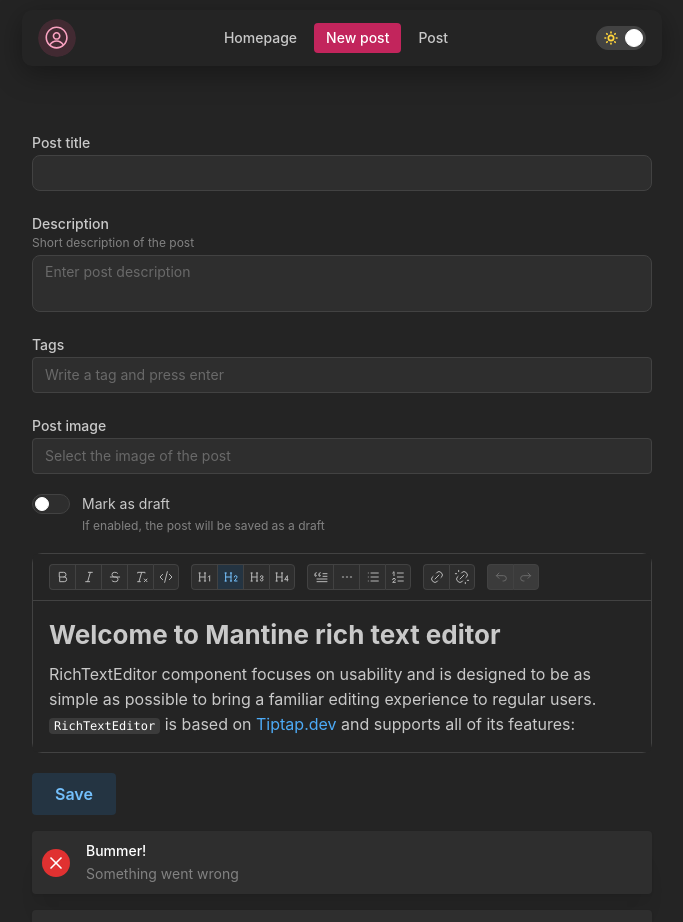
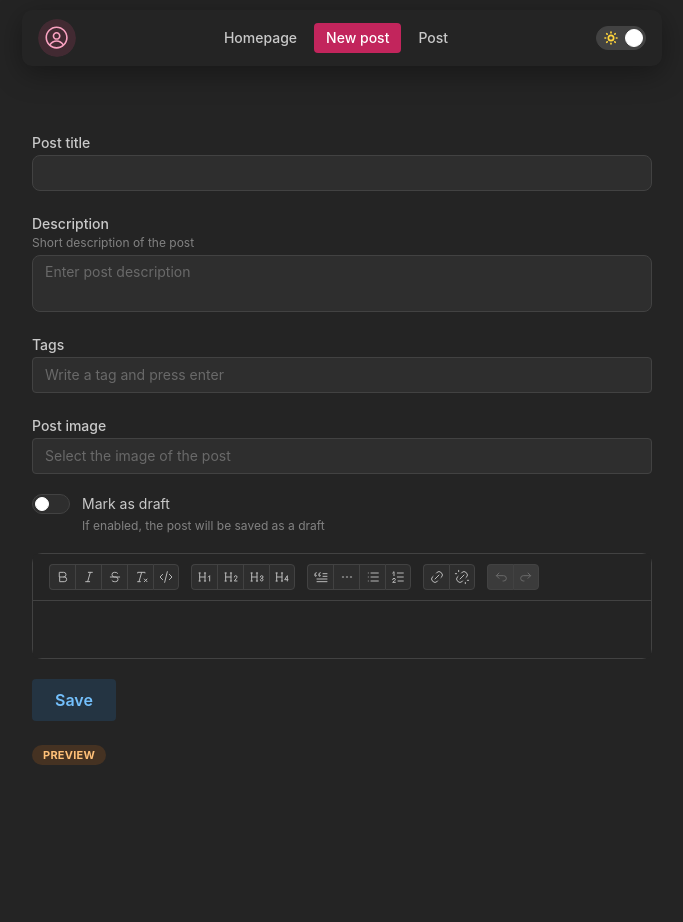
Before and after one commit to davidrdsilva/blog-ui, a Next.js app: page /management/create-post in a window 1280 px wide. Shown: the top 922 px of the page, without its empty margins (298-981 px from the left). After the commit the page ends 800 px from the top, so only its background shows below. Built offline with nearby package versions, Linux system fonts and the light colour scheme.

Commit message:
feat: implement notification system for post saving in TextEditor component

```diff
--- a/src/app/management/create-post/page.tsx
+++ b/src/app/management/create-post/page.tsx
@@ -17,69 +17,22 @@ import StarterKit from "@tiptap/starter-kit";
 import { useState } from "react";
 
 // Import styles
+import "@mantine/tiptap/styles.css";
 import TiptapRenderer from "@shared/components/content-renderer";
-import "@mantine/tiptap/styles.css";
 import classes from "@styles/create-post/styles.module.css";
 
 // Mock
+import { Post } from "@shared/types/post.type";
 import { postMock } from "../../../../mocks/mock-data";
 
 const xIcon = <IconX size={20} />;
 const checkIcon = <IconCheck size={20} />;
 
-const initialContent: JSONContent = {
-  type: "doc",
-  content: [
-    {
-      type: "heading",
-      attrs: { level: 2 },
-      content: [{ type: "text", text: "Welcome to Mantine rich text editor" }],
-    },
-    {
-      type: "paragraph",
-      content: [
-        {
-          type: "text",
-          text: "RichTextEditor component focuses on usability and is designed to be as simple as possible to bring a familiar editing experience to regular users. ",
-        },
-        { type: "text", marks: [{ type: "code" }], text: "RichTextEditor" },
-        { type: "text", text: " is based on " },
-        {
-          type: "text",
-          marks: [
-            {
-              type: "link",
-              attrs: {
-                href: "https://tiptap.dev/",
-                target: "_blank",
-                rel: "noopener noreferrer",
-              },
-            },
-          ],
-          text: "Tiptap.dev",
-        },
-        { type: "text", text: " and supports all of its features:" },
-      ],
-    },
-  ],
-};
-
-type Author = {
-  id: string;
-  firstName: string;
-  lastName: string;
-  image: string;
-};
-
-type Post = {
-  id: string;
-  createdAt: string;
-  image: string;
-  author: Author;
-  title: string;
-  body: string;
-  tags: string[];
-};
+interface NotificationState {
+  show: boolean;
+  type: "success" | "error";
+  message: string;
+}
 
 export default function TextEditor() {
   // State for all form fields
@@ -88,32 +41,79 @@ export default function TextEditor() {
   const [tags, setTags] = useState<string[]>([]);
   const [image, setImage] = useState<File | null>(null);
   const [isDraft, setIsDraft] = useState(false);
-  const [editorContent, setEditorContent] = useState(initialContent);
+  const [editorContent, setEditorContent] = useState<JSONContent>({});
   const [loading, setLoading] = useState(false);
 
-  const savePost = () => {
+  // Notification state
+  const [notification, setNotification] = useState<NotificationState>({
+    show: false,
+    type: "success",
+    message: "",
+  });
+
+  const hideNotification = () => {
+    setNotification((prev) => ({ ...prev, show: false }));
+  };
+
+  const showNotification = (type: "success" | "error", message: string) => {
+    setNotification({
+      show: true,
+      type,
+      message: message,
+    });
+
+    // Auto-hide notification after 5 seconds
+    setTimeout(hideNotification, 5000);
+  };
+
+  const savePost = async () => {
     setLoading(true);
-
+    try {
       // Create a new Post object with current values
       const newPost: Post = {
-      id: crypto.randomUUID(), // Generate a random ID
+        id: crypto.randomUUID(),
         createdAt: new Date().toISOString(),
-      image: image ? URL.createObjectURL(image) : "", // Create URL for uploaded image
-      author: postMock.author, // Using mock author data
-      title: title,
+        image: image ? URL.createObjectURL(image) : "",
+        author: postMock.author,
+        title,
         body: JSON.stringify(editorContent),
-      tags: tags,
+        tags,
+        description,
       };
 
-    // Here you can handle the post data (e.g., send to API)
-    console.log("Saving post:", newPost);
+      // Simulate API call
+      await new Promise((resolve, reject) => {
+        setTimeout(() => {
+          if (
+            title &&
+            description &&
+            image &&
+            editorContent.content &&
+            editorContent.content.length > 1
+          ) {
+            resolve(newPost);
+          } else {
+            reject(new Error("Title, description and image are required"));
+          }
+        }, 1000);
+      });
 
+      showNotification("success", "Post saved successfully");
+    } catch (error) {
+      showNotification(
+        "error",
+        error instanceof Error
+          ? error.message
+          : "Something went wrong. Try again"
+      );
+      console.error("Error saving post:", typeof error);
+    } finally {
       setLoading(false);
+    }
   };
 
   const editor = useEditor({
     extensions: [StarterKit, Link],
-    content: initialContent,
     immediatelyRender: false,
     onUpdate: ({ editor }) => {
       // Update the state with the editor's current JSON content
@@ -227,25 +227,30 @@ export default function TextEditor() {
         Save
       </Button>
 
+      {/* Conditional rendering of notifications */}
+      {notification.show && notification.type === "error" && (
         <Notification
-        icon={xIcon}
+          icon={<IconX size={20} />}
           mt="md"
           color="red"
-        title="Bummer!"
-        withCloseButton={false}
+          title="Error"
+          onClose={hideNotification}
         >
-        Something went wrong
+          {notification.message}
         </Notification>
+      )}
 
+      {notification.show && notification.type === "success" && (
         <Notification
-        icon={checkIcon}
+          icon={<IconCheck size={20} />}
           color="teal"
-        title="All good!"
+          title="Success"
           mt="md"
-        withCloseButton={false}
+          onClose={hideNotification}
         >
-        Everything is fine
+          {notification.message}
         </Notification>
+      )}
 
       {/* Display the current JSON content of the editor */}
       <div style={{ marginTop: 20 }}>
```
Lines whose indentation alone changed are shown as unchanged.
